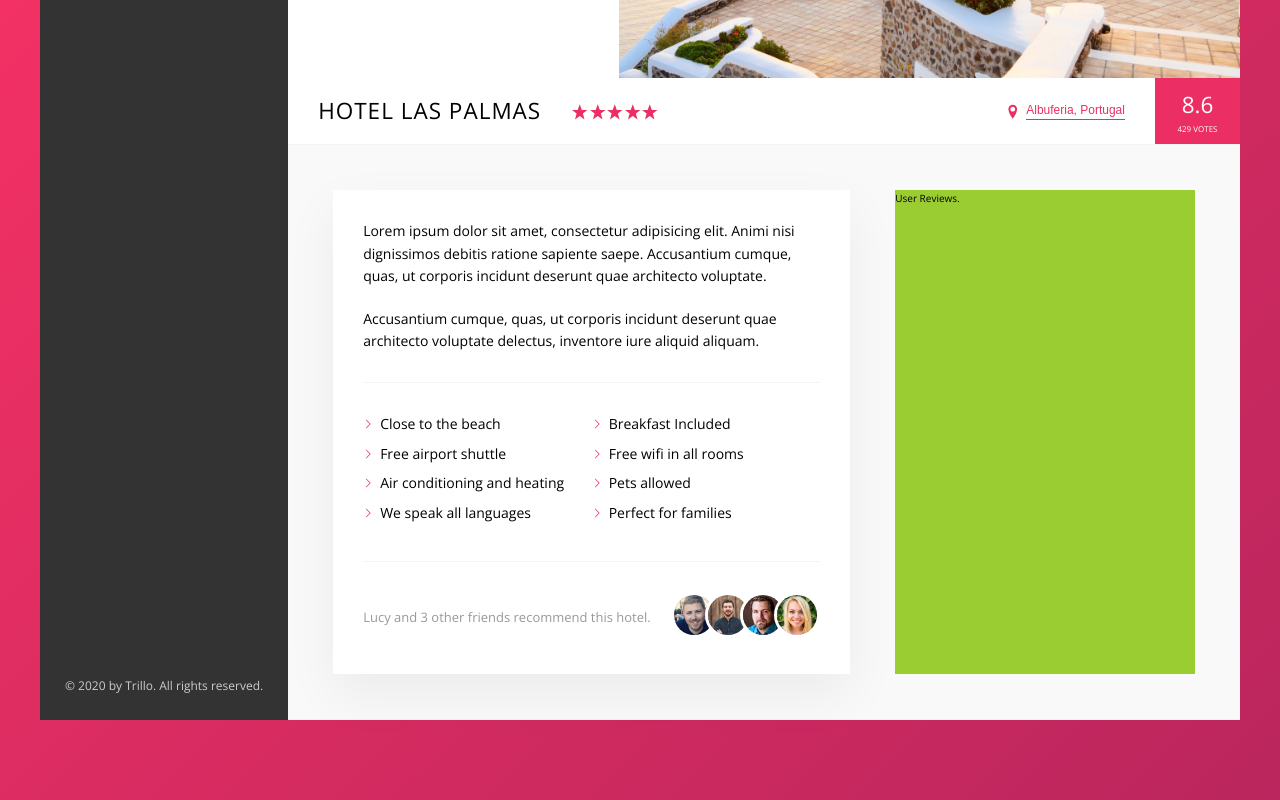
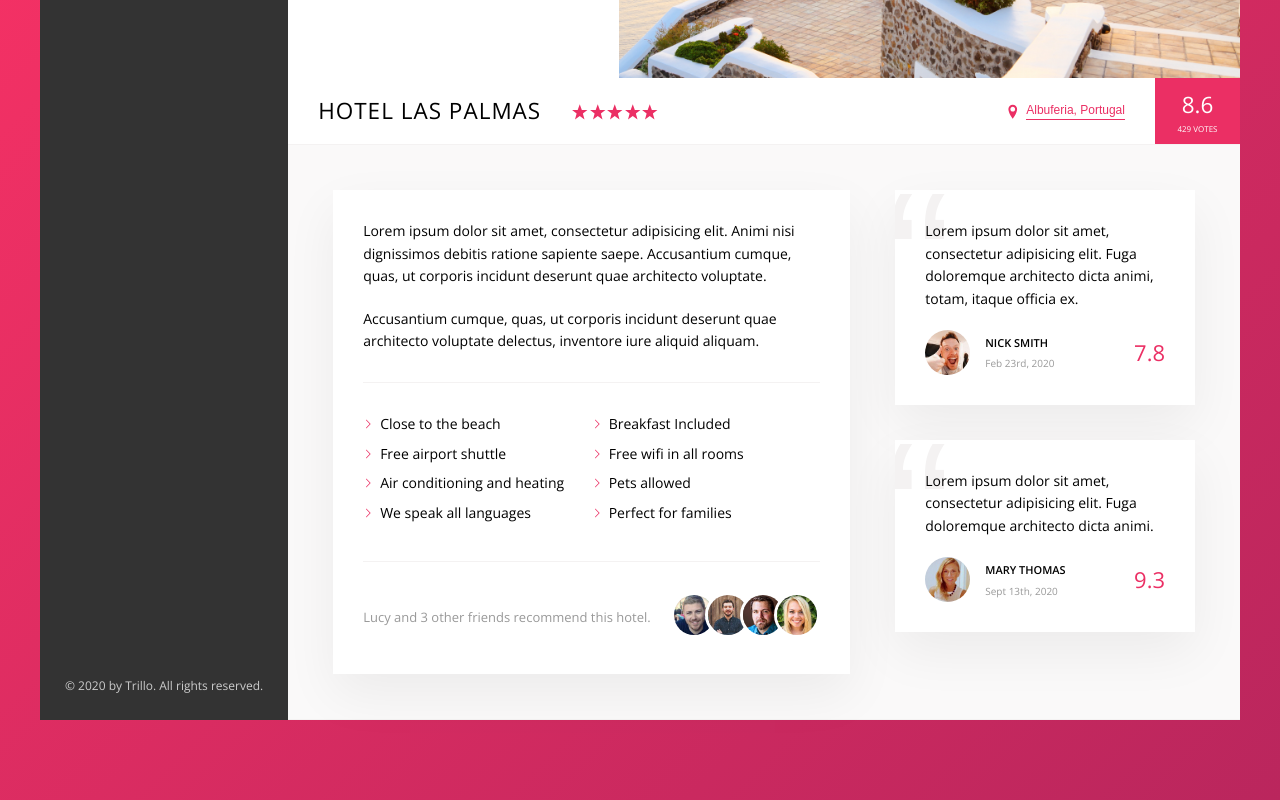
Before and after one commit to chamikabm/Trillo, a website: page index.html in a window 1280 px wide. Shown: the part 444-1244 px from the top of the page. Drawn offline with nearby package versions, Linux system fonts and the light colour scheme.

Commit message:
Added changes for user reviews.

```diff
--- a/index.html
+++ b/index.html
@@ -170,7 +170,44 @@
                             </div>
                         </div>
                         <div class="user-reviews">
-                            User Reviews.
+                            <!--
+                            // figure
+                            HTML 5 "figure" elements are ideal for reviews.
+                            So figure components are not only to use for images,
+                            We can use for something like this also.
+
+                            // blockquote
+                            HTML 5 "blockquote" elements are Ideal for review text.
+
+                            -->
+                            <figure class="review">
+                                <blockquote class="review__text">
+                                    Lorem ipsum dolor sit amet, consectetur adipisicing elit. Fuga doloremque
+                                    architecto dicta animi, totam, itaque officia ex.
+                                </blockquote>
+                                <figcaption class="review__user">
+                                    <img src="img/user-1.jpg" alt="User 1" class="review__photo">
+                                    <div class="review__user-box">
+                                        <p class="review__user-name">Nick Smith</p>
+                                        <p class="review__user-date">Feb 23rd, 2020</p>
+                                    </div>
+                                    <div class="review__rating">7.8</div>
+                                </figcaption>
+                            </figure>
+                            <figure class="review">
+                                <blockquote class="review__text">
+                                    Lorem ipsum dolor sit amet, consectetur adipisicing elit. Fuga
+                                    doloremque architecto dicta animi.
+                                </blockquote>
+                                <figcaption class="review__user">
+                                    <img src="img/user-2.jpg" alt="User 2" class="review__photo">
+                                    <div class="review__user-box">
+                                        <p class="review__user-name">Mary Thomas</p>
+                                        <p class="review__user-date">Sept 13th, 2020</p>
+                                    </div>
+                                    <div class="review__rating">9.3</div>
+                                </figcaption>
+                            </figure>
                         </div>
                     </div>
                 </main>
--- a/sass/_components.scss
+++ b/sass/_components.scss
@@ -439,6 +439,7 @@
   }
 }
 
+
 //////////////////////////////////
 // RECOMMEND
 .recommend {
@@ -474,3 +475,70 @@
     }
   }
 }
+
+
+//////////////////////////////////
+// REVIEWS
+.review {
+  background-color: white;
+  box-shadow: var(--shadow-light);
+  padding: 3rem;
+  margin-bottom: 3.5rem;
+  position: relative;
+  overflow: hidden; // Used to hide the overflowing icon content:'\201C' in the "&::before" element.
+
+  &__text {
+    margin-bottom: 2rem;
+    z-index: 10;
+    // In order to work z-index, we need to set the position of the elements.
+    position: relative;
+  }
+
+  &__user {
+    display: flex;
+    align-items: center;
+  }
+
+  &__photo {
+    height: 4.5rem;
+    width: 4.5rem;
+    border-radius: 50%;
+    margin-right: 1.5rem;
+  }
+
+  &__user-box {
+    margin-right: auto;
+  }
+
+  &__user-name {
+    font-size: 1.1rem;
+    font-weight: 600;
+    text-transform: uppercase;
+    margin-bottom: .4rem;
+  }
+
+  &__user-date {
+    font-size: 1rem;
+    color: var(--color-grey-dark-3);
+  }
+
+  &__rating {
+    color: var(--color-primary);
+    font-size: 2.2rem;
+    font-weight: 300;
+  }
+
+  &::before {
+    // left double quotation mark- https://css-tricks.com/snippets/html/glyphs/
+    // In css we use HTML glyph icon's ISO number.
+    content: '\201C';
+    position: absolute;
+    top: -2.75rem;
+    left: -1rem;
+    line-height: 1;
+    font-size: 20rem;
+    color: var(--color-grey-light-2);
+    font-family: sans-serif;
+    z-index: 1;
+  }
+}
--- a/sass/_layout.scss
+++ b/sass/_layout.scss
@@ -38,6 +38,7 @@
 }
 
 .detail {
+  font-size: 1.4rem;
   display: flex;
   padding: 4.5rem;
   background-color: var(--color-grey-light-1);
@@ -45,7 +46,6 @@
 }
 
 .description {
-  font-size: 1.4rem;
   background-color: white;
   box-shadow: var(--shadow-light);
   padding: 3rem;
@@ -57,8 +57,6 @@
 }
 
 .user-reviews {
-  background-color: yellowgreen;
-
   // Since ".description" takes 60% available width from ".detail" element, we want
   // this element to takes the remaining full width of the ".detail" element. So we set
   // flex: <flex-grow>
```
Also changed, not shown: css/style.css.
